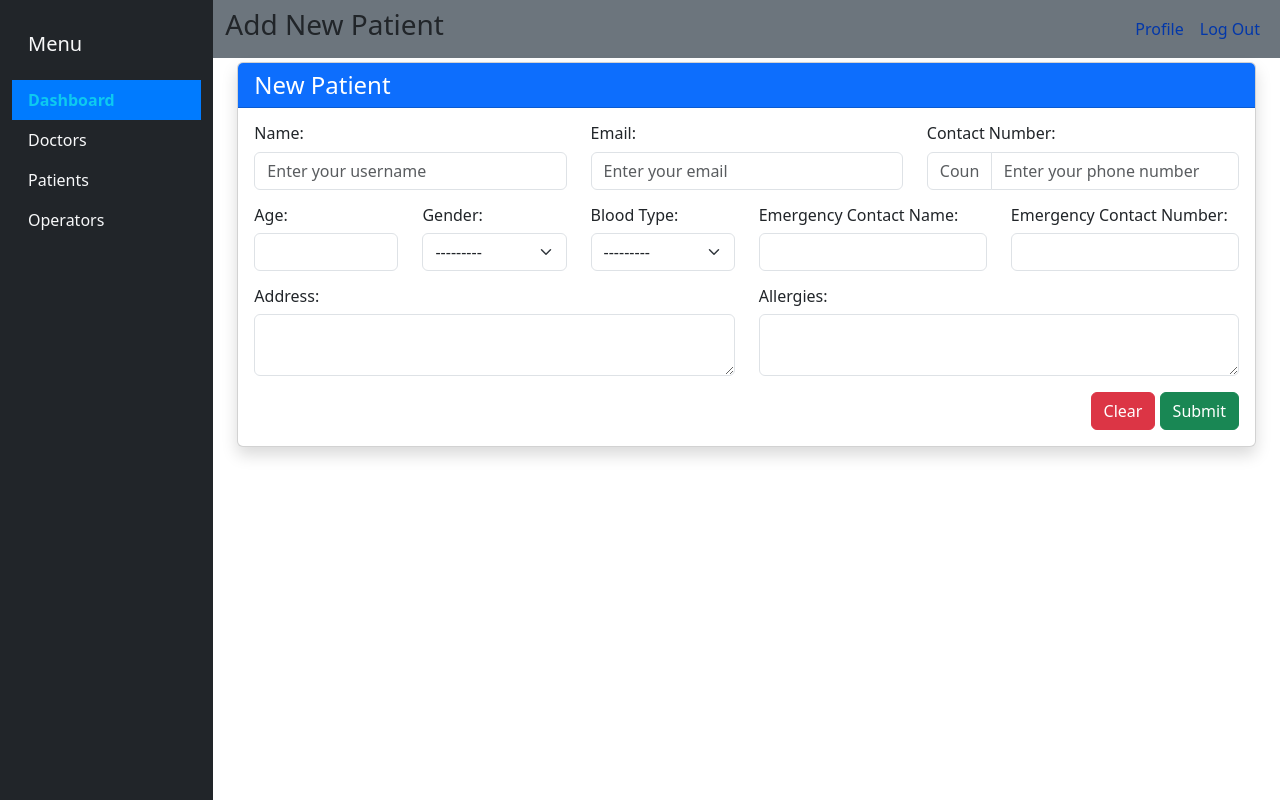
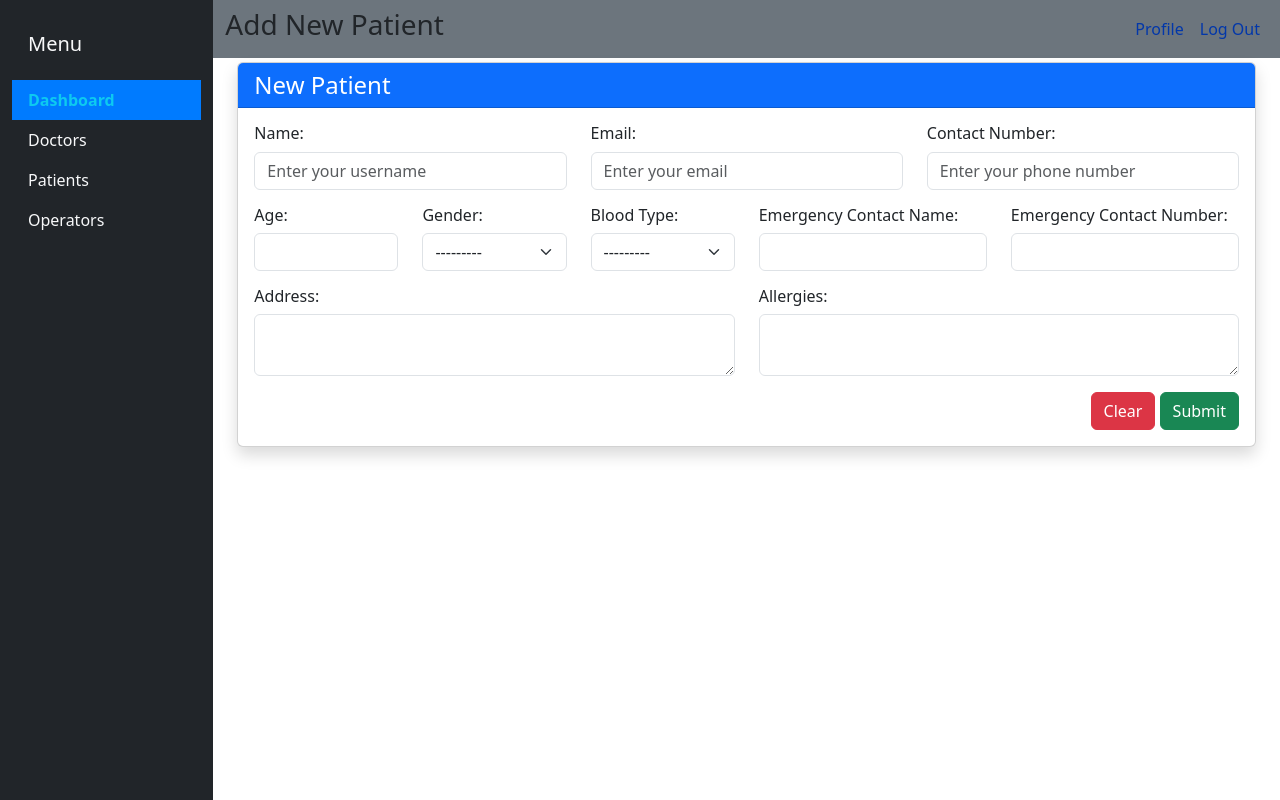
Before and after one commit to Pulsencode/DocuClinic, a Django app: page /patients/add/ in a window 1280 px wide. Run offline with Django 5.2, Linux system fonts and the light colour scheme; some libraries are stand-ins or nearby versions.

Commit message:
removed country code field

```diff
--- a/patients/forms.py
+++ b/patients/forms.py
@@ -11,7 +11,6 @@ class PatientForm(forms.ModelForm):
         fields = [
             "username",
             "email",
-            "phone_number_country_code",
             "phone_number",
             "address",
         ]
@@ -33,18 +32,6 @@ class PatientForm(forms.ModelForm):
 
     address = forms.CharField(
         required=True, widget=forms.Textarea(attrs={"class": "form-control", "rows": 2})
-    )
-
-    phone_number_country_code = forms.CharField(
-        required=False,
-        max_length=3,
-        widget=forms.TextInput(
-            attrs={
-                "class": "form-control",
-                "style": "max-width: 65px;",
-                "placeholder": "Country code",
-            }
-        ),
     )
 
 
--- a/patients/templates/patients/add_update_patient.html
+++ b/patients/templates/patients/add_update_patient.html
@@ -28,10 +28,7 @@
                         </div>
                         <div class="col-md-4">
                             <h6>Contact Number:</h6>
-                            <div class="input-group">
-                                {{ form.phone_number_country_code }}
-                                {{ form.phone_number }}
-                            </div>
+                            <div class="input-group">{{ form.phone_number }}</div>
                         </div>
                     </div>
                     <div class="row mb-3">
```
Also changed, not shown: patients/templates/patients/patient_detail.html (+17 -12 lines).
